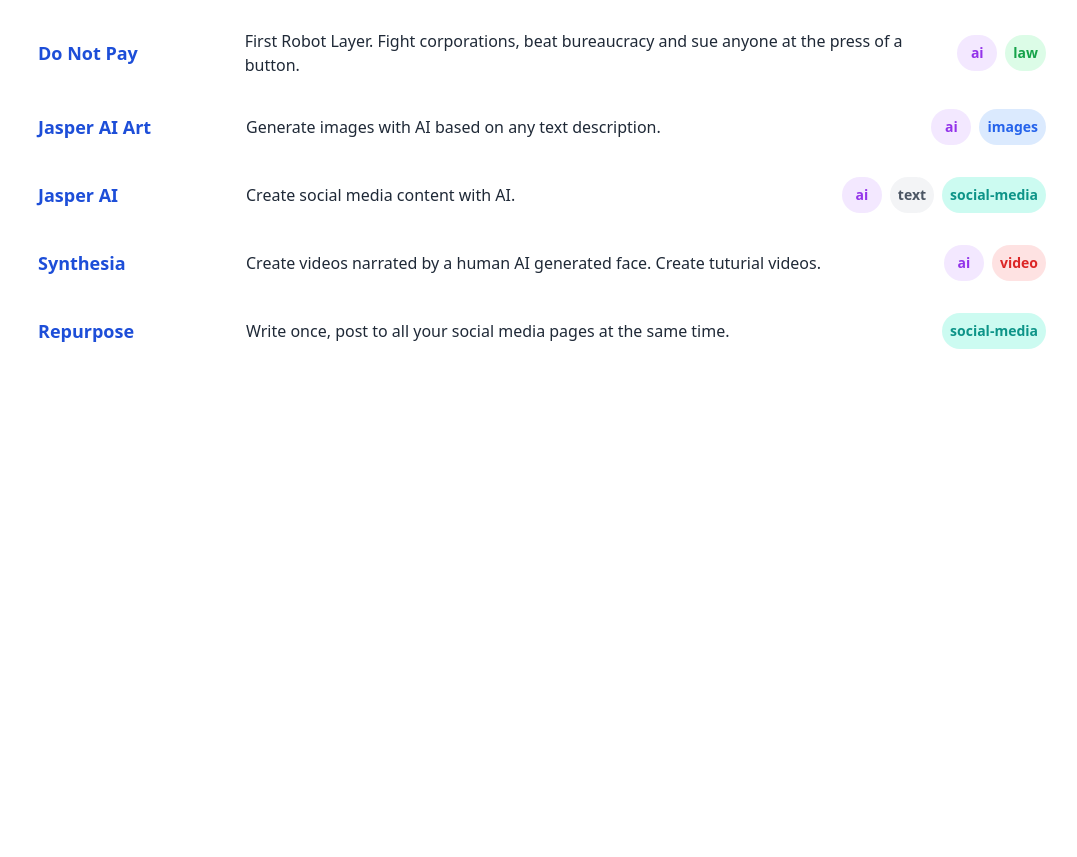
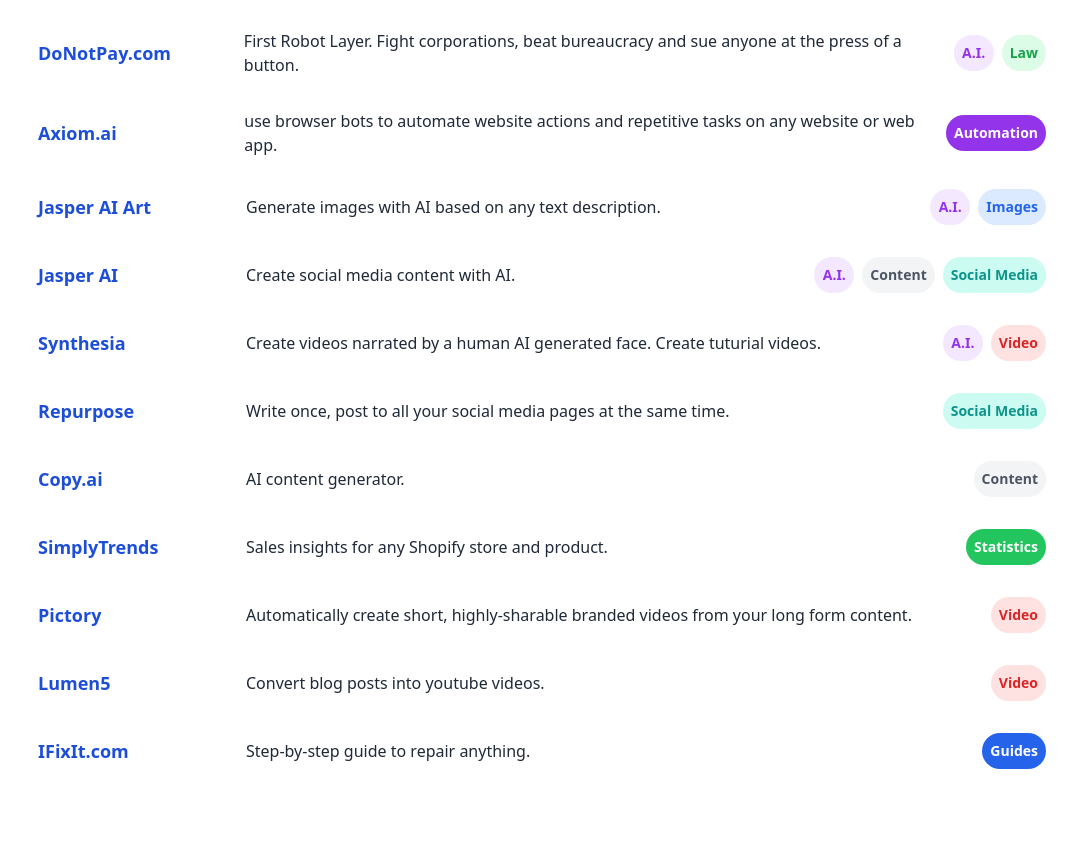
Before and after one commit to RicardoAgra/Websites, a website: page index.html in a window 1280 px wide. Shown: the part 159-1016 px from the top of the page, without its empty margins (98-1175 px from the left). Before the commit the page ends 800 px from the top, so only its background shows below. Drawn offline with nearby package versions, Linux system fonts and the light colour scheme.

Commit message:
adding websites

```diff
--- a/index.html
+++ b/index.html
@@ -9,7 +9,7 @@
 	</head>
 	<body class="bg-opacity-75 p-10 md:p-20">
 		<main class="max-w-5xl m-auto h-full">
-			<h1 class="text-blue-800 font-bold text-3xl pb-10">Usefull Web Pages</h1>
+			<h1 class="text-blue-800 font-bold text-3xl pb-10">Usefull Websites</h1>
 
 			<section id="app"></section>
 
@@ -22,11 +22,18 @@
 				function App(props) {
 					const pages = [
 						{
-							name: "Do Not Pay",
+							name: "DoNotPay.com",
 							description:
 								"First Robot Layer. Fight corporations, beat bureaucracy and sue anyone at the press of a button.",
 							link: "https://www.jasper.ai/art",
 							categories: ["ai", "law"]
+						},
+						{
+							name: "Axiom.ai",
+							description:
+								"use browser bots to automate website actions and repetitive tasks on any website or web app.",
+							link: "https://axiom.ai/",
+							categories: ["automation"]
 						},
 						{
 							name: "Jasper AI Art",
@@ -54,20 +61,55 @@
 								"Write once, post to all your social media pages at the same time.",
 							link: "https://repurpose.io/",
 							categories: ["social-media"]
+						},
+						{
+							name: "Copy.ai",
+							description: "AI content generator.",
+							link: "https://www.copy.ai/",
+							categories: ["text"]
+						},
+						{
+							name: "SimplyTrends",
+							description: "Sales insights for any Shopify store and product.",
+							link: "https://www.simplytrends.co/",
+							categories: ["statistics"]
+						},
+						{
+							name: "Pictory",
+							description:
+								"Automatically create short, highly-sharable branded videos from your long form content.",
+							link: "https://pictory.ai/",
+							categories: ["video"]
+						},
+						{
+							name: "Lumen5",
+							description: "Convert blog posts into youtube videos.",
+							link: "https://lumen5.com/",
+							categories: ["video"]
+						},
+						{
+							name: "IFixIt.com",
+							description: "Step-by-step guide to repair anything.",
+							link: "https://www.ifixit.com/",
+							categories: ["repair"]
 						}
 					];
 
 					const categoryStyles = {
 						ai: {
+							text: "A.I.",
 							classes: "bg-purple-100 text-purple-600"
 						},
 						images: {
+							text: "Images",
 							classes: "bg-blue-100 text-blue-600"
 						},
 						text: {
+							text: "Content",
 							classes: "bg-gray-100 text-gray-600"
 						},
 						video: {
+							text: "Video",
 							classes: "bg-red-100 text-red-600"
 						},
 						"social-media": {
@@ -79,6 +121,21 @@
 							text: "Law",
 							icon: "",
 							classes: "bg-green-100 text-green-600"
+						},
+						statistics: {
+							text: "Statistics",
+							icon: "",
+							classes: "bg-green-500 text-white"
+						},
+						repair: {
+							text: "Guides",
+							icon: "",
+							classes: "bg-blue-600 text-white"
+						},
+						automation: {
+							text: "Automation",
+							icon: "",
+							classes: "bg-purple-600 text-white"
 						}
 					};
 
@@ -106,7 +163,7 @@
 														category
 													].classes}"
 												>
-													${category}
+													${categoryStyles[category].text}
 												</li>`
 										)}
 									</ul>
```
Also changed, not shown: dist/styles.css.
